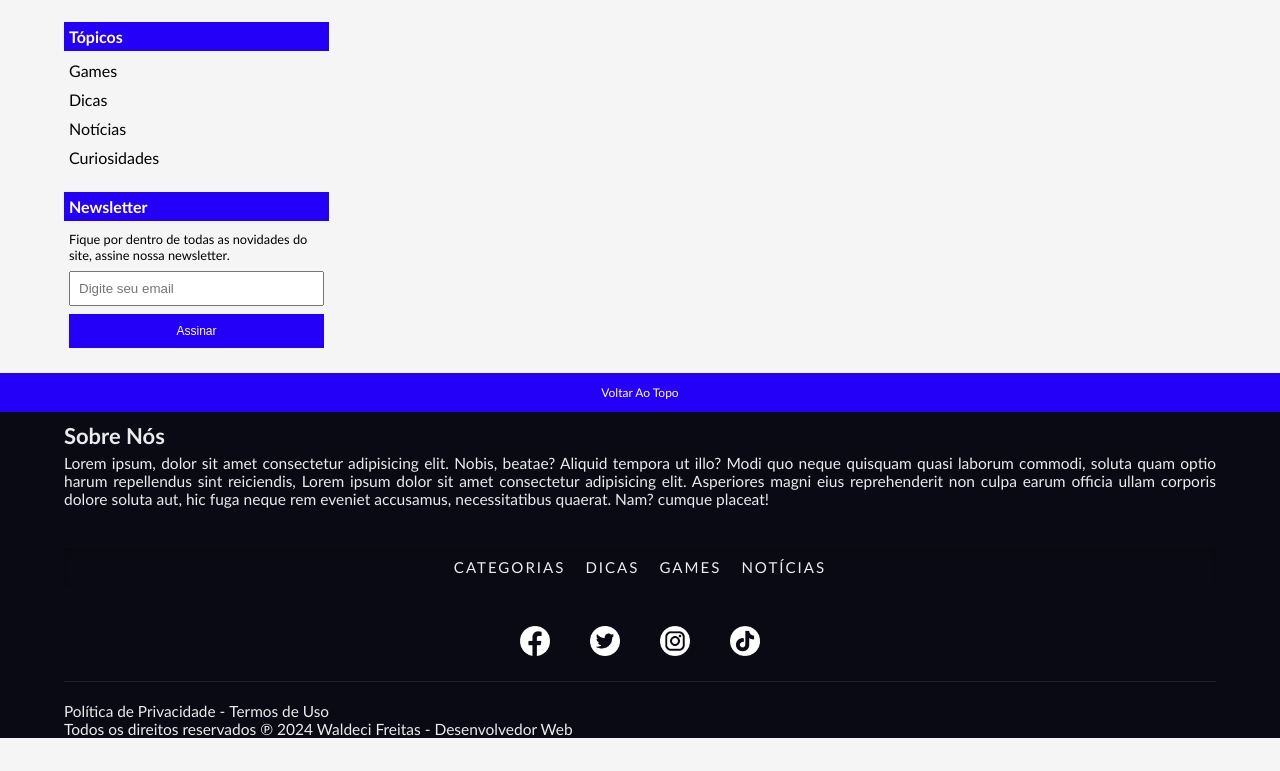
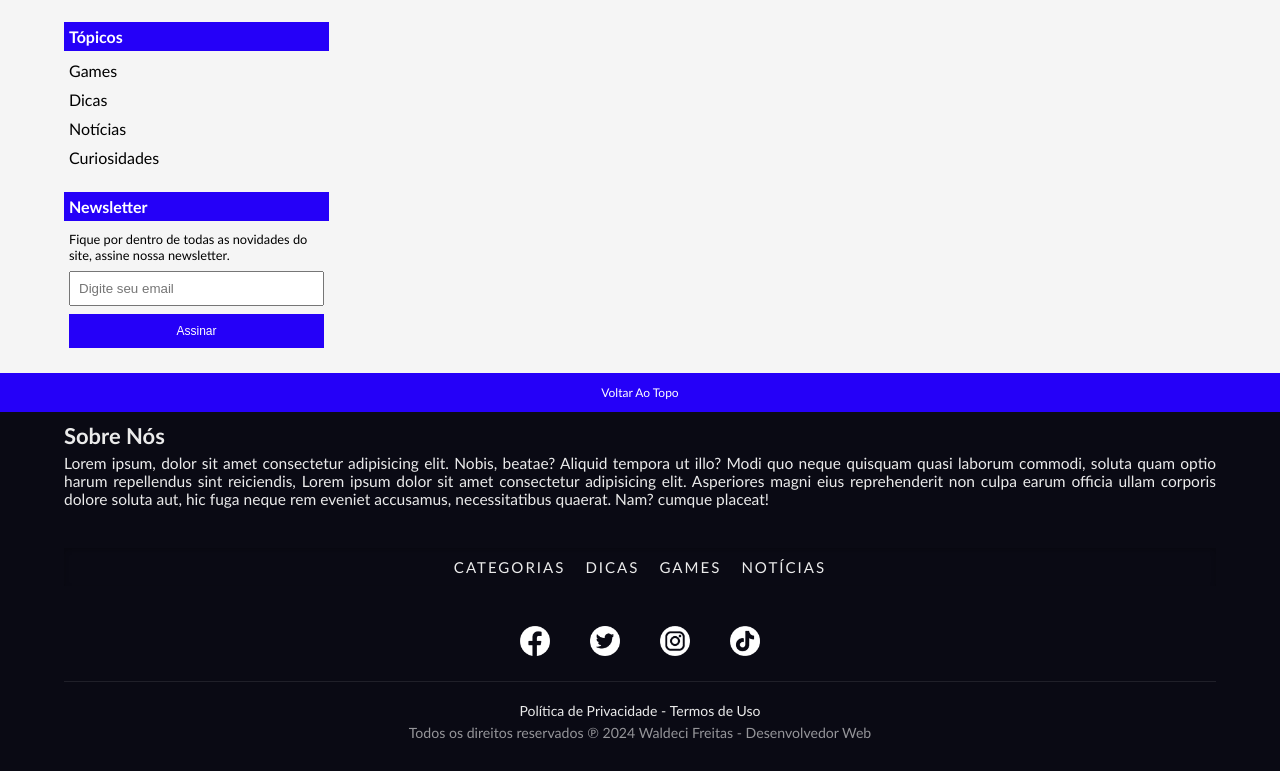
Before and after one commit to waldecifreitas20/tudobus, a plain HTML site: page index.html in a window 1280 px wide. Shown: the part 1664-2435 px from the top of the page. Before the commit the page ends 2402 px from the top, so only its background shows below. Drawn offline with Linux system fonts and the light colour scheme.

Commit message:
feat: footer bottom

```diff
--- a/css/breakpoints/xsmall.css
+++ b/css/breakpoints/xsmall.css
@@ -102,6 +102,9 @@ section#main-news img {
     display: block;
 }
 
+aside {
+    display: none;
+}
 
 /* FOOTER */
 article#about-us h3 {
@@ -190,3 +193,29 @@ footer .nav-menu ul li:hover a {
 #twitter {
     background: url("../../images/twitter.png");
 }
+
+
+section#footer-bottom {
+    display: block;
+    text-align: center;
+
+    font-size: .9em;
+
+}
+
+section#footer-bottom article {
+    margin-top: 5px;
+}
+
+section#footer-bottom article p {
+    color: var(--dimmed-text-color);
+}
+
+section#footer-bottom a {
+    transition: all 200ms;
+}
+
+section#footer-bottom a:hover {
+    color: var(--color-primary);
+    text-decoration: underline;
+}
--- a/css/main.css
+++ b/css/main.css
@@ -202,6 +202,7 @@ main .post-section li img {
 /* FOOTER */
 footer {
     position: relative;
+    padding-bottom: 30px;
     background-color: var(--footer-color);
 }
 
```
